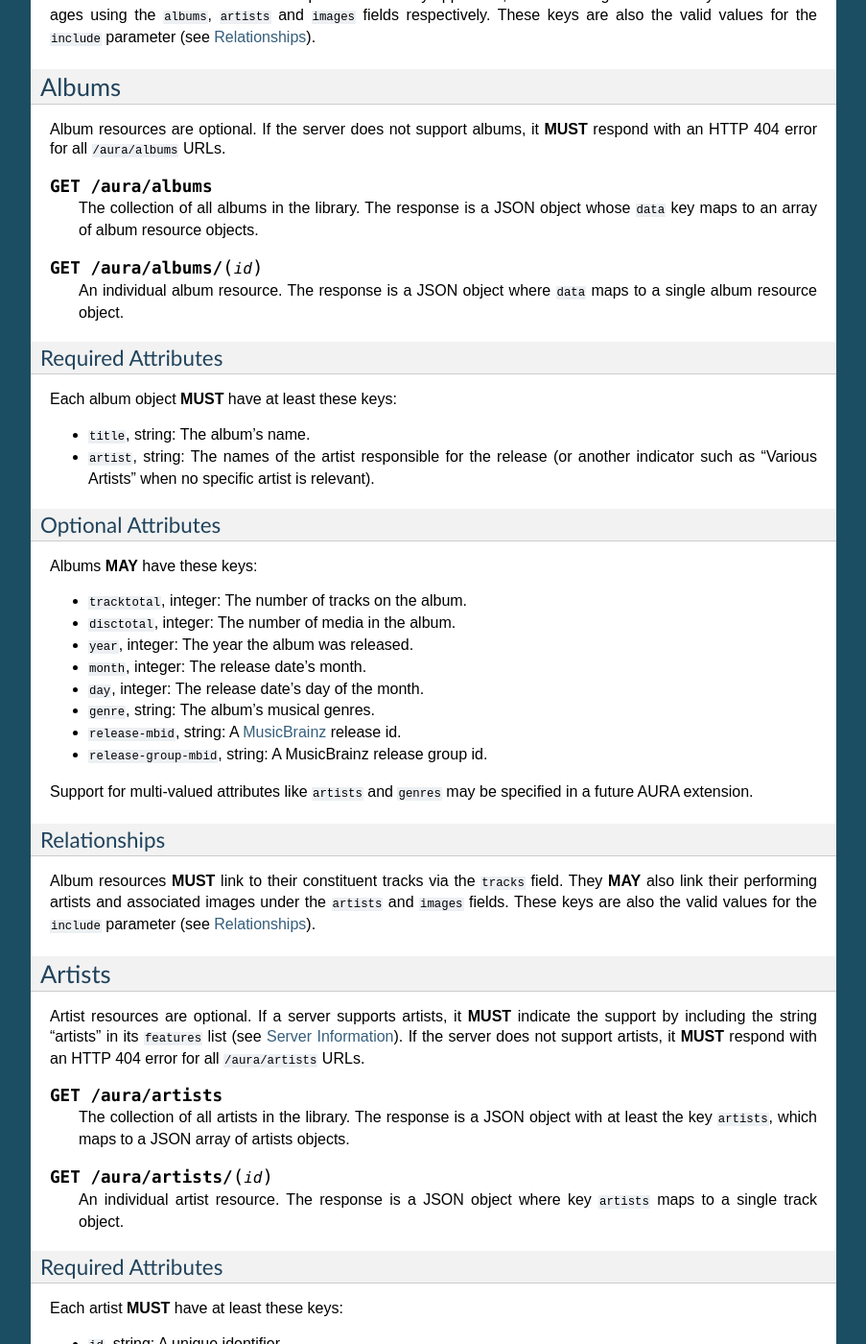
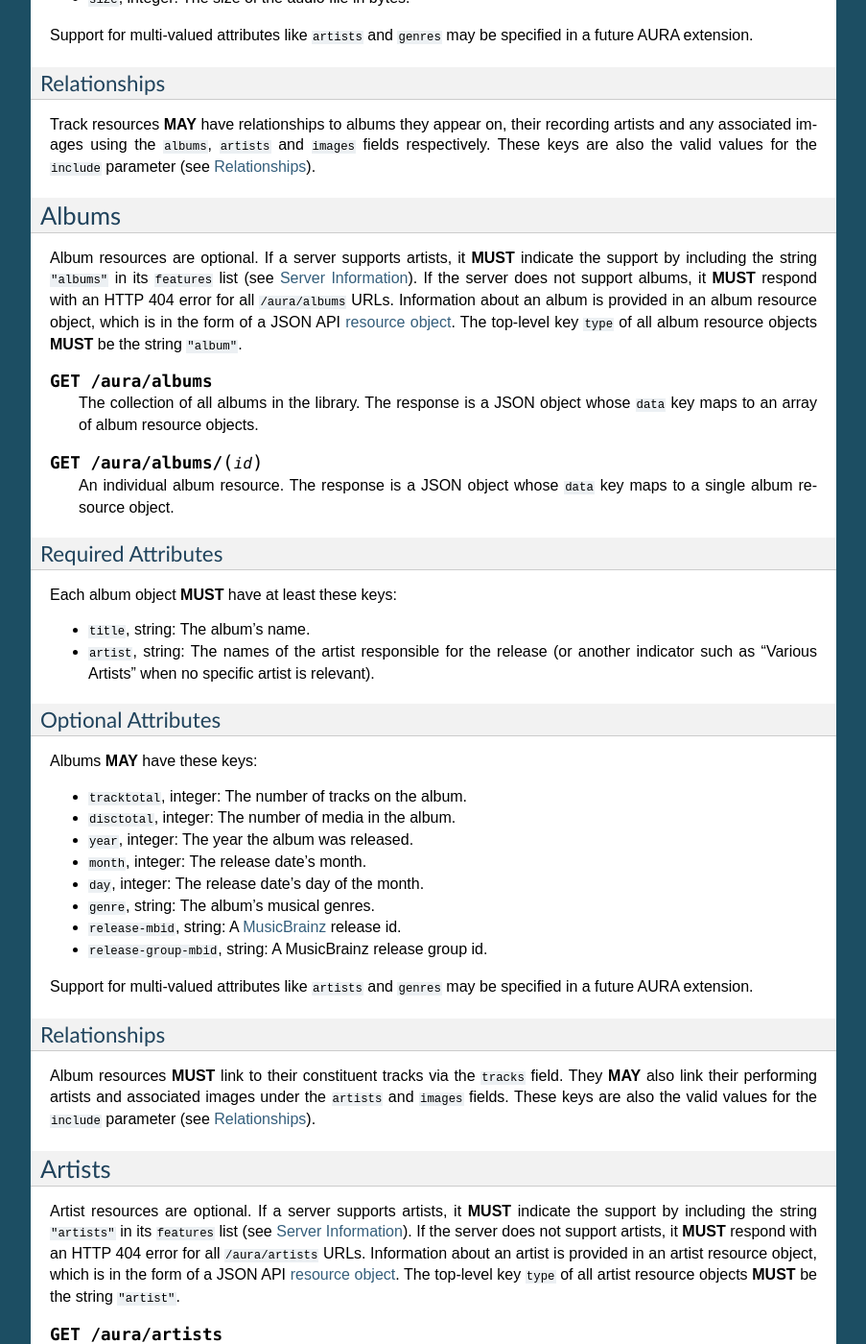
Before and after one commit to beetbox/aura, a Sphinx documentation site: the page built from docs/api.rst, in a window 1280 px wide and 1400 px high, scrolled down 5845 px. Shown: the whole window at 96% size, without its empty margins (198-1101 px from the left). Built offline with Sphinx 7.4.7, drawn with Linux system fonts in a browser that asks for light colours; some of the changed text lies outside the part shown.

Commit message:
Made resource descriptions consistent.
- Added information about what track, album and artist resource objects are.
- Made wording of endpoint descriptions consistent.
- Update the artists collection to use the top-level key 'data'.
- Added 'features' list to server information.

```diff
--- a/docs/api.rst
+++ b/docs/api.rst
@@ -57,6 +57,11 @@
     * **auth-required**, bool: Whether the user has access to the server. For
       unsecured servers, this may be true even before authenticating.
 
+    It **MAY** also contain these keys:
+
+    * **features**, string array: A list of optional features the server
+      supports.
+
 .. _resource object: http://jsonapi.org/format/#document-resource-objects
 
 .. sourcecode:: http
@@ -76,7 +81,8 @@
           "aura-version": "0.2.0",
           "server": "aura-ref",
           "server-version": "0.2.1",
-          "auth-required": false
+          "auth-required": false,
+          "features": ["albums"]
         }
       }
     }
@@ -340,19 +346,21 @@
 ------
 
 An AURA server **MUST** expose a collection of tracks (i.e., individual songs).
+Information about a track is provided in a track resource object, which is
+in the form of a JSON API `resource object`_. The top-level key ``type`` of all
+track resource objects **MUST** be the string ``"track"``.
 
 .. http:get:: /aura/tracks
     :synopsis: All tracks in the library.
 
-    The collection of all tracks in the library. The ``data`` key in the
-    response corresponds to an array of objects, each of which is a JSON API
-    `resource object`_.
+    The collection of all tracks in the library. The reponse is a JSON object
+    whose ``data`` key maps to an array of track resource objects.
 
 .. http:get:: /aura/tracks/(id)
     :synopsis: A specific track.
 
-    An individual track resource. The response is a JSON object where key
-    ``data`` maps to a single track resource object.
+    An individual track resource. The response is a JSON object whose ``data``
+    key maps to a single track resource object.
 
 Required Attributes
 '''''''''''''''''''
@@ -413,9 +421,14 @@
 Albums
 ------
 
-Album resources are optional.
-If the server does not support albums, it **MUST** respond with an HTTP 404
-error for all ``/aura/albums`` URLs.
+Album resources are optional. If a server supports artists, it **MUST**
+indicate the support by including the string ``"albums"`` in its ``features``
+list (see :ref:`server-info`). If the server does not support albums, it
+**MUST** respond with an HTTP 404 error for all ``/aura/albums`` URLs.
+Information about an album is provided in an album resource object, which is
+in the form of a JSON API `resource object`_. The top-level key ``type`` of all
+album resource objects **MUST** be the string ``"album"``.
+
 
 .. http:get:: /aura/albums
     :synopsis: All albums in the library.
@@ -426,8 +439,8 @@
 .. http:get:: /aura/albums/(id)
     :synopsis: A specific album.
 
-    An individual album resource. The response is a JSON object where
-    ``data`` maps to a single album resource object.
+    An individual album resource. The response is a JSON object whose ``data``
+    key maps to a single album resource object.
 
 Required Attributes
 '''''''''''''''''''
@@ -469,22 +482,25 @@
 -------
 
 Artist resources are optional. If a server supports artists, it **MUST**
-indicate the support by including the string "artists" in its ``features``
+indicate the support by including the string ``"artists"`` in its ``features``
 list (see :ref:`server-info`). If the server does not support artists, it
 **MUST** respond with an HTTP 404 error for all ``/aura/artists`` URLs.
+Information about an artist is provided in an artist resource object, which
+is in the form of a JSON API `resource object`_. The top-level key ``type`` of
+all artist resource objects **MUST** be the string ``"artist"``.
+
 
 .. http:get:: /aura/artists
     :synopsis: All artists in the library.
 
     The collection of all artists in the library. The response is a JSON
-    object with at least the key ``artists``, which maps to a JSON array of
-    artists objects.
+    object whose ``data`` key maps to an array of artist resource objects.
 
 .. http:get:: /aura/artists/(id)
     :synopsis: A specific artist.
 
-    An individual artist resource. The response is a JSON object where key
-    ``artists`` maps to a single track object.
+    An individual artist resource. The response is a JSON object whose ``data``
+    key maps to a single artist resource object.
 
 Required Attributes
 '''''''''''''''''''
```
